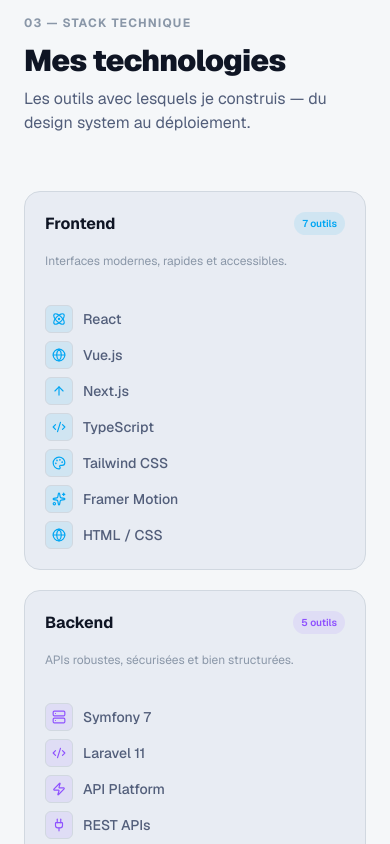
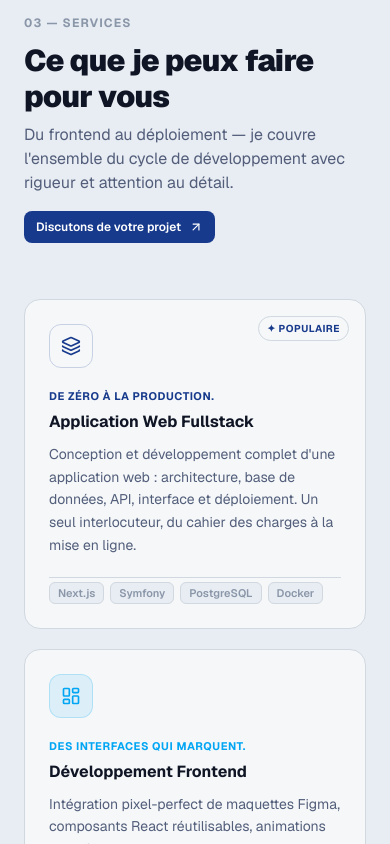
Before and after one commit to rommy-dev/portfolio, a Next.js app: page / in a window 390 px wide. Shown: the part 4540-5384 px from the top of the page. Built offline with nearby package versions, Linux system fonts and the light colour scheme.

Commit message:
feat: add services section

```diff
--- a/src/app/page.tsx
+++ b/src/app/page.tsx
@@ -1,6 +1,7 @@
 import { HeroSection } from '@/components/sections/HeroSection';
 import { AboutSection } from '@/components/sections/AboutSection';
 import { FeaturedProjects } from '@/components/sections/FeaturedProjects';
+import { ServicesSection } from '@/components/sections/ServiceSection';
 import { TechStack } from '@/components/sections/TechStack';
 
 export default function Home() {
@@ -9,6 +10,7 @@
       <HeroSection />
       <AboutSection />
       <FeaturedProjects />
+      <ServicesSection />
       <TechStack />
     </div>
   );
--- /dev/null
+++ b/src/components/sections/ServiceSection.tsx
@@ -0,0 +1,219 @@
+'use client';
+
+import Link from 'next/link';
+import { motion } from 'framer-motion';
+import { Button } from '@/components/ui/Button';
+import {
+  LayoutDashboard,
+  Server,
+  Layers,
+  Gauge,
+  ShieldCheck,
+  Smartphone,
+  ArrowUpRight,
+} from 'lucide-react';
+
+/* ─── Data ───────────────────────────────────────────────── */
+const SERVICES = [
+  {
+    icon: Layers,
+    title: 'Application Web Fullstack',
+    tagline: 'De zéro à la production.',
+    description:
+      'Conception et développement complet d\'une application web : architecture, base de données, API, interface et déploiement. Un seul interlocuteur, du cahier des charges à la mise en ligne.',
+    techs: ['Next.js', 'Symfony', 'PostgreSQL', 'Docker'],
+    accent: 'text-primary',
+    bg: 'bg-primary/10',
+    border: 'hover:border-primary/40',
+    shadow: 'hover:shadow-primary-sm',
+    featured: true,
+  },
+  {
+    icon: LayoutDashboard,
+    title: 'Développement Frontend',
+    tagline: 'Des interfaces qui marquent.',
+    description:
+      'Intégration pixel-perfect de maquettes Figma, composants React réutilisables, animations soignées et optimisation des performances côté client.',
+    techs: ['React', 'TypeScript', 'Tailwind CSS', 'Framer Motion'],
+    accent: 'text-sky-500',
+    bg: 'bg-sky-500/10',
+    border: 'hover:border-sky-500/40',
+    shadow: 'hover:shadow-sm',
+    featured: false,
+  },
+  {
+    icon: Server,
+    title: 'Développement Backend & API',
+    tagline: 'La colonne vertébrale de votre app.',
+    description:
+      'Création d\'APIs REST sécurisées, gestion de l\'authentification, modélisation de base de données et architecture serveur robuste prête pour la montée en charge.',
+    techs: ['Symfony 7', 'API Platform', 'Node.js', 'JWT'],
+    accent: 'text-violet-500',
+    bg: 'bg-violet-500/10',
+    border: 'hover:border-violet-500/40',
+    shadow: 'hover:shadow-sm',
+    featured: false,
+  },
+  {
+    icon: ShieldCheck,
+    title: 'Application Métier sur mesure',
+    tagline: 'Votre process, numérisé.',
+    description:
+      'Développement d\'outils internes adaptés à vos besoins spécifiques : formulaires complexes, gestion de workflows, tableaux de bord et rapports. Expérience terrain au Ministère de l\'Intérieur.',
+    techs: ['React', 'Symfony', 'PostgreSQL', 'API REST'],
+    accent: 'text-emerald-500',
+    bg: 'bg-emerald-500/10',
+    border: 'hover:border-emerald-500/40',
+    shadow: 'hover:shadow-sm',
+    featured: false,
+  },
+  {
+    icon: Gauge,
+    title: 'Optimisation des Performances',
+    tagline: 'Rapide, fluide, mieux classé.',
+    description:
+      'Audit et amélioration du score Lighthouse, optimisation des images et bundles, mise en place du cache, amélioration du Core Web Vitals et du référencement technique (SEO).',
+    techs: ['Next.js', 'Lighthouse', 'Web Vitals', 'SEO'],
+    accent: 'text-amber-500',
+    bg: 'bg-amber-500/10',
+    border: 'hover:border-amber-500/40',
+    shadow: 'hover:shadow-sm',
+    featured: false,
+  },
+  {
+    icon: Smartphone,
+    title: 'Site Vitrine & Landing Page',
+    tagline: 'Votre présence en ligne, soignée.',
+    description:
+      'Design et développement de sites vitrines ou landing pages rapides, responsives et optimisés pour la conversion. Déployés sur Vercel en quelques jours.',
+    techs: ['Next.js', 'Tailwind CSS', 'Vercel', 'MDX'],
+    accent: 'text-rose-500',
+    bg: 'bg-rose-500/10',
+    border: 'hover:border-rose-500/40',
+    shadow: 'hover:shadow-sm',
+    featured: false,
+  },
+];
+
+/* ─── Helpers ────────────────────────────────────────────── */
+const inView = (delay = 0) => ({
+  initial: { opacity: 0, y: 16 },
+  whileInView: { opacity: 1, y: 0 },
+  viewport: { once: true },
+  transition: { duration: 0.55, delay, ease: [0.22, 1, 0.36, 1] },
+});
+
+/* ─── Component ─────────────────────────────────────────── */
+export function ServicesSection() {
+  return (
+    <section className="py-24 bg-background">
+      <div className="mx-auto max-w-6xl px-6">
+
+        {/* ── Header ── */}
+        <motion.div {...inView(0)} className="mb-14 flex flex-col gap-3">
+          <span className="text-xs font-bold uppercase tracking-widest text-foreground-subtle">
+            03 — Services
+          </span>
+          <div className="flex flex-col sm:flex-row sm:items-end justify-between gap-4">
+            <div>
+              <h2 className="text-3xl md:text-4xl font-black tracking-tight text-foreground">
+                Ce que je peux faire pour vous
+              </h2>
+              <p className="mt-2 text-foreground-muted max-w-xl">
+                Du frontend au déploiement — je couvre l'ensemble du cycle de développement
+                avec rigueur et attention au détail.
+              </p>
+            </div>
+            <Link href="/contact" className="shrink-0">
+              <Button size="sm" iconRight={<ArrowUpRight className="h-3.5 w-3.5" />}>
+                Discutons de votre projet
+              </Button>
+            </Link>
+          </div>
+        </motion.div>
+
+        {/* ── Services grid ── */}
+        <div className="grid grid-cols-1 md:grid-cols-2 lg:grid-cols-3 gap-5">
+          {SERVICES.map((service, i) => {
+            const Icon = service.icon;
+            return (
+              <motion.div
+                key={service.title}
+                {...inView(0.08 + i * 0.07)}
+                className={`group relative flex flex-col gap-5 rounded-2xl border border-border bg-surface p-6 hover:-translate-y-1
+                  ${service.border} ${service.shadow} transition-all duration-300
+                  ${service.featured ? 'md:col-span-2 lg:col-span-1' : ''}`}
+              >
+                {/* Featured badge */}
+                {service.featured && (
+                  <span className="absolute top-4 right-4 text-[10px] font-bold uppercase tracking-wider px-2 py-1 rounded-full bg-primary/10 text-primary border border-primary/20">
+                    ✦ Populaire
+                  </span>
+                )}
+
+                {/* Icon */}
+                <div className={`flex h-11 w-11 items-center justify-center rounded-xl ${service.bg} ${service.accent} border border-current/20`}>
+                  <Icon className="h-5 w-5" />
+                </div>
+
+                {/* Text */}
+                <div className="flex flex-col gap-1.5 flex-1">
+                  <p className={`text-[11px] font-bold uppercase tracking-wider ${service.accent}`}>
+                    {service.tagline}
+                  </p>
+                  <h3 className="text-base font-bold text-foreground group-hover:text-primary transition-colors duration-200 leading-snug">
+                    {service.title}
+                  </h3>
+                  <p className="text-sm text-foreground-muted leading-relaxed mt-1">
+                    {service.description}
+                  </p>
+                </div>
+
+                {/* Tech pills */}
+                <div className="flex flex-wrap gap-1.5 pt-1 border-t border-border">
+                  {service.techs.map((tech) => (
+                    <span
+                      key={tech}
+                      className="text-[11px] font-semibold px-2 py-0.5 rounded-md bg-background border border-border text-foreground-subtle"
+                    >
+                      {tech}
+                    </span>
+                  ))}
+                </div>
+              </motion.div>
+            );
+          })}
+        </div>
+
+        {/* ── Bottom CTA banner ── */}
+        <motion.div
+          {...inView(0.5)}
+          className="mt-12 relative overflow-hidden rounded-2xl border border-primary/20 bg-primary/5 px-8 py-8 flex flex-col sm:flex-row items-start sm:items-center justify-between gap-6"
+        >
+          {/* Blur decoration */}
+          <div aria-hidden className="absolute -right-16 -top-16 h-48 w-48 rounded-full bg-primary/10 blur-3xl" />
+          <div aria-hidden className="absolute -left-8 -bottom-8 h-32 w-32 rounded-full bg-secondary/10 blur-3xl" />
+
+          <div className="relative flex flex-col gap-1">
+            <p className="text-lg font-bold text-foreground">
+              Vous avez un projet en tête ?
+            </p>
+            <p className="text-sm text-foreground-muted max-w-md">
+              Que ce soit une idée vague ou un cahier des charges précis, je serais ravi
+              d'en discuter et d'évaluer comment je peux vous aider.
+            </p>
+          </div>
+
+          <div className="relative flex items-center gap-3 shrink-0">
+            <Link href="/contact">
+              <Button size="lg" iconRight={<ArrowUpRight className="h-4 w-4" />}>
+                Me contacter
+              </Button>
+            </Link>
+          </div>
+        </motion.div>
+
+      </div>
+    </section>
+  );
+}
--- a/src/components/sections/TechStack.tsx
+++ b/src/components/sections/TechStack.tsx
@@ -110,7 +110,7 @@
         {/* ── Header ── */}
         <motion.div {...inView(0)} className="mb-14 flex flex-col gap-3">
           <span className="text-xs font-bold uppercase tracking-widest text-foreground-subtle">
-            03 — Stack technique
+            04 — Stack technique
           </span>
           <div>
             <h2 className="text-3xl md:text-4xl font-black tracking-tight text-foreground">
```
